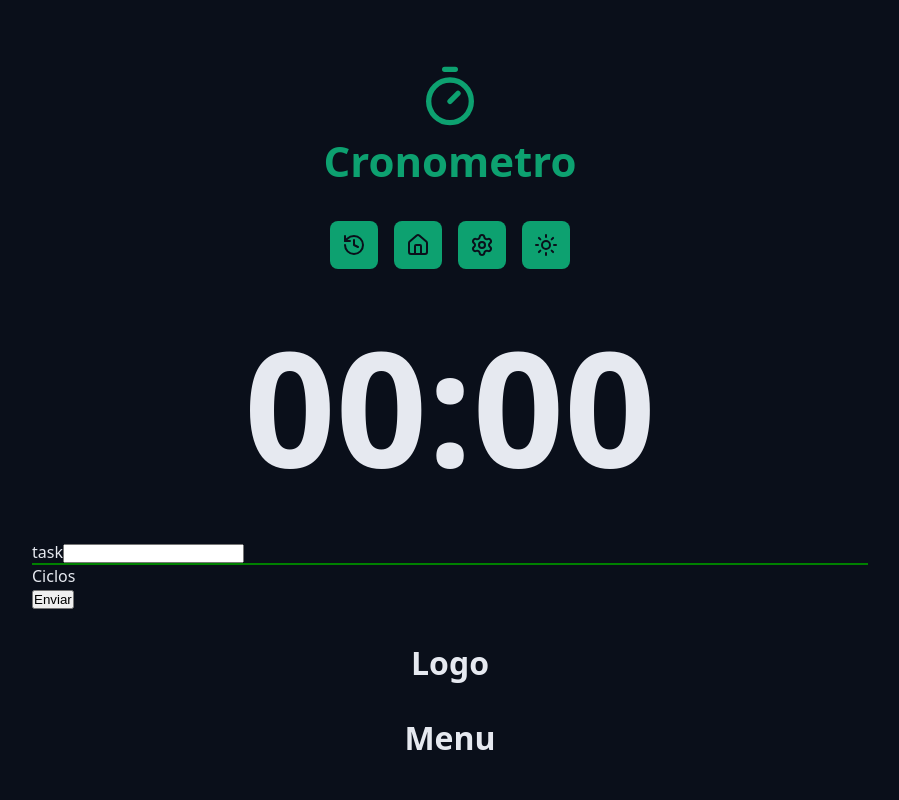
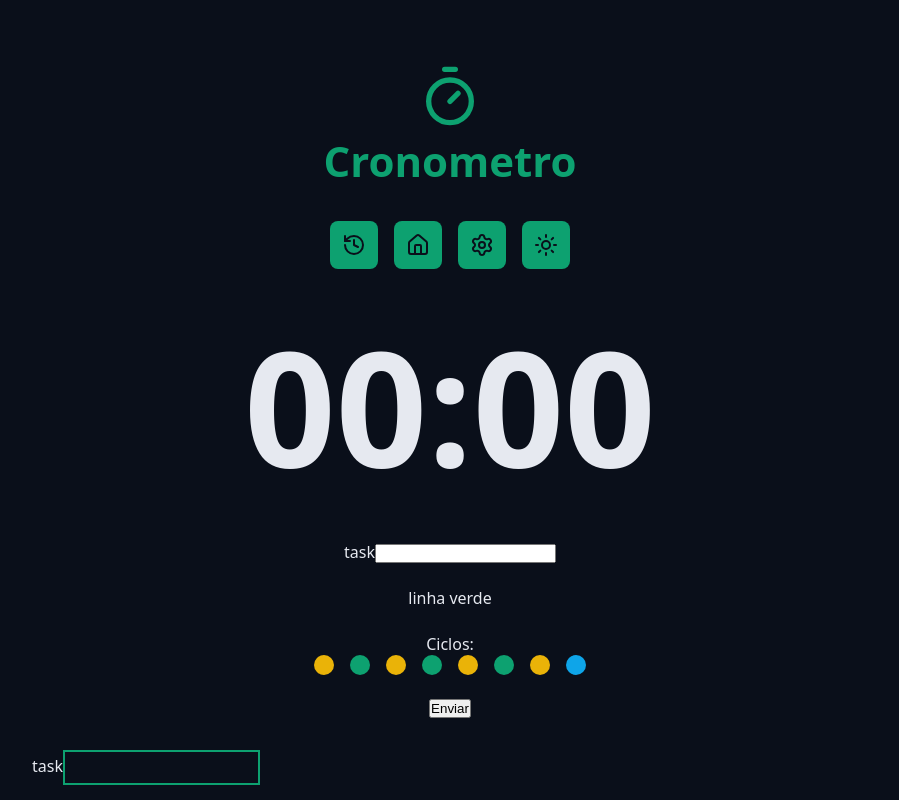
Before and after one commit to h3llsyn/Aulas-React, a React (Vite) app in the folder cronometro_pomodoro/: page / in a window 1280 px wide. Shown: the top 800 px of the page, without its empty margins (190-1089 px from the left). Built offline with nearby package versions, Linux system fonts and the light colour scheme.

Commit message:
continuação

```diff
--- a/cronometro_pomodoro/src/App.tsx
+++ b/cronometro_pomodoro/src/App.tsx
@@ -4,8 +4,9 @@ import { Heading } from './components/Heading'
 import { Container } from './components/Container'
 import { Logo } from './components/Logo'
 import { Menu } from './components/Menu'
-import {CountDown} from './components/CountDown'
-import {Formulario} from './components/Formulario'
+import { CountDown } from './components/CountDown'
+import { Formulario } from './components/Formulario'
+import { Cycles } from './components/Cycles'
 
 export function App() {
   return (
@@ -15,11 +16,27 @@ export function App() {
       </Container>
 
       <Container>
-        <Menu/>
+        <Menu />
       </Container>
 
       <Container>
         <CountDown />
+      </Container>
+
+      <Container>
+        <form className="form" action="">
+          <div>
+            <label htmlFor="task">task</label>
+            <input type="text" id="meuInput" />
+          </div>
+          <div className='formRow'>
+            linha verde
+          </div>
+          <div className='formRow'>
+            <Cycles />
+          </div>
+          <button>Enviar</button>
+        </form>
       </Container>
 
       <Container>
--- /dev/null
+++ b/cronometro_pomodoro/src/components/Cycles/index.tsx
@@ -0,0 +1,22 @@
+import styles from './style.module.css';
+import {Circle} from 'lucide-react'
+
+export function Cycles() {
+    return (
+        <>
+            <div className={styles.cycles}>
+                <span>Ciclos: </span>
+            </div>
+            <div className={styles.cycleDots}>
+                <span className={`${styles.cycleDot} ${styles.workTime}`}></span>
+                <span className={`${styles.cycleDot} ${styles.shorBreakTime}`}></span>
+                <span className={`${styles.cycleDot} ${styles.workTime}`}></span>
+                <span className={`${styles.cycleDot} ${styles.shorBreakTime}`}></span>
+                <span className={`${styles.cycleDot} ${styles.workTime}`}></span>
+                <span className={`${styles.cycleDot} ${styles.shorBreakTime}`}></span>
+                <span className={`${styles.cycleDot} ${styles.workTime}`}></span>
+                <span className={`${styles.cycleDot} ${styles.longBreakTime}`}></span>
+            </div>
+        </>
+    )
+}
--- /dev/null
+++ b/cronometro_pomodoro/src/components/Cycles/style.module.css
@@ -0,0 +1,26 @@
+.cycles{
+    display: flex;
+    flex-direction: column;
+    align-items: center;
+    justify-content: center;
+    gap: 1.6rem;
+}
+.cycleDots{
+    display: flex;
+    gap: 1.6rem;
+}
+.cycleDot{
+    width: 2rem;
+    height: 2rem;
+    background-color: var(--primary);
+    border-radius: 50%;
+}
+.workTime{
+    background-color: var(--warning);
+}
+.shorBreakTime{
+    background-color: var(--primary);
+}
+.longBreakTime{
+    background-color: var(--info);
+}
--- a/cronometro_pomodoro/src/components/Formulario/index.tsx
+++ b/cronometro_pomodoro/src/components/Formulario/index.tsx
@@ -1,19 +1,20 @@
+import type React from 'react';
 import styles from './styles.module.css'
+type FormularioProps = {
+    id: string;
+    labelText: string;
+} & React.Component<'input'>;
 
-export function Formulario() {
+export function Formulario({
+    id,
+    type,
+    labelText = "task",
+    ...rest
+}: FormularioProps) {
     return (
-        <form className='formulario' action="">
-            <div>
-                <label htmlFor="task">task</label>
-                <input type="text" id="meuInput" />
-            </div>
-            <div className={styles.formularioHr}>
-                <hr  />
-            </div>
-            <div>
-                <p>Ciclos</p>
-            </div>
-            <button>Enviar</button>
-        </form>
+        <>
+            <label htmlFor="{id}">{labelText}</label>
+            <input className={styles.input} type="{type}" id="{id}" {...rest} />
+        </>
     );
 }
--- a/cronometro_pomodoro/src/components/Formulario/styles.module.css
+++ b/cronometro_pomodoro/src/components/Formulario/styles.module.css
@@ -1,5 +1,23 @@
-.formularioHr hr {
-    border: 0;
-    height: 2px;
-    background-color: green;
+.input{
+    background-color: transparent;
+    text-align: center;
+    font-size: 1.8;
+    padding: 0.8rem;
+    color: var(--text-default);
+    outline: none;
+    border: 0.2rem solid var(--primary);
+    transition: all 0.1 ease-in-out;
 }
+.input:focus{
+    border-radius: 0.8rem;
+    border: 0.2rem solid var(--primary-dark);
+}
+.input::placeholder{
+    color: var(--gray-500);
+    font-size: 1.4rem;
+    font-style: italic;
+}
+.input:disabled{
+    border-bottom: 0.2rem solid var(--disabled);
+    color: var(--text-muted);
+}
--- a/cronometro_pomodoro/src/styles/global.css
+++ b/cronometro_pomodoro/src/styles/global.css
@@ -13,3 +13,13 @@ body {
   background: var(--gray-900);
   color: var(--text-default);
 }
+.form {
+  display: flex;
+  align-items: center;
+  justify-content: center;
+  flex-direction: column;
+  gap: 2.4rem;
+}
+.formRow{
+
+}
```
